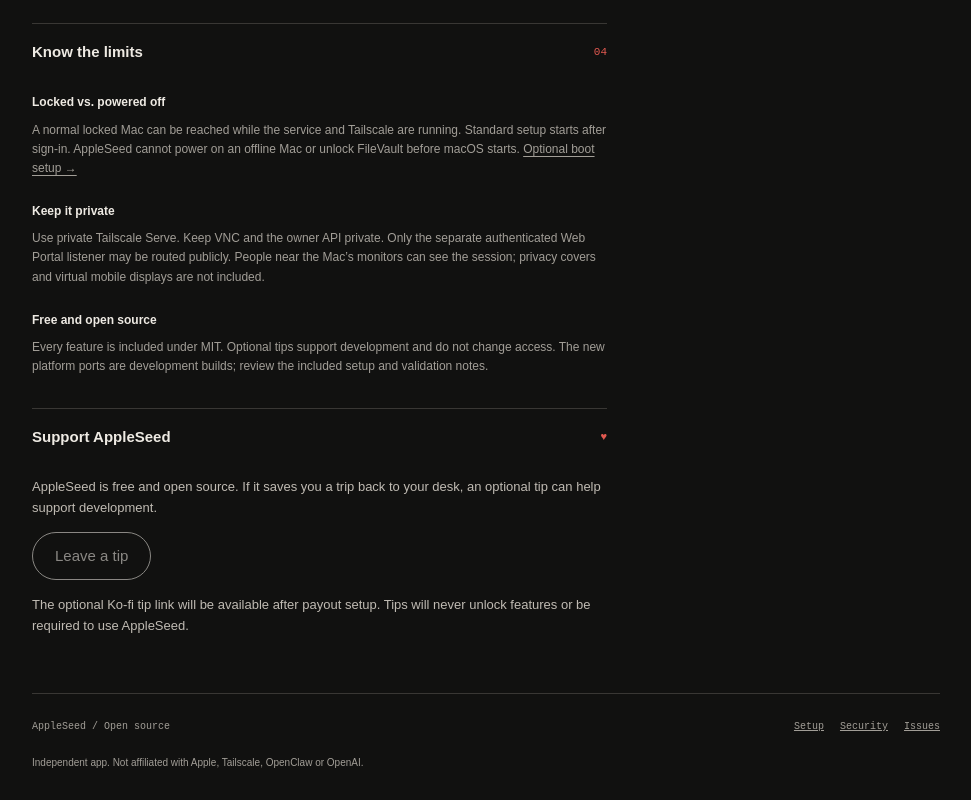
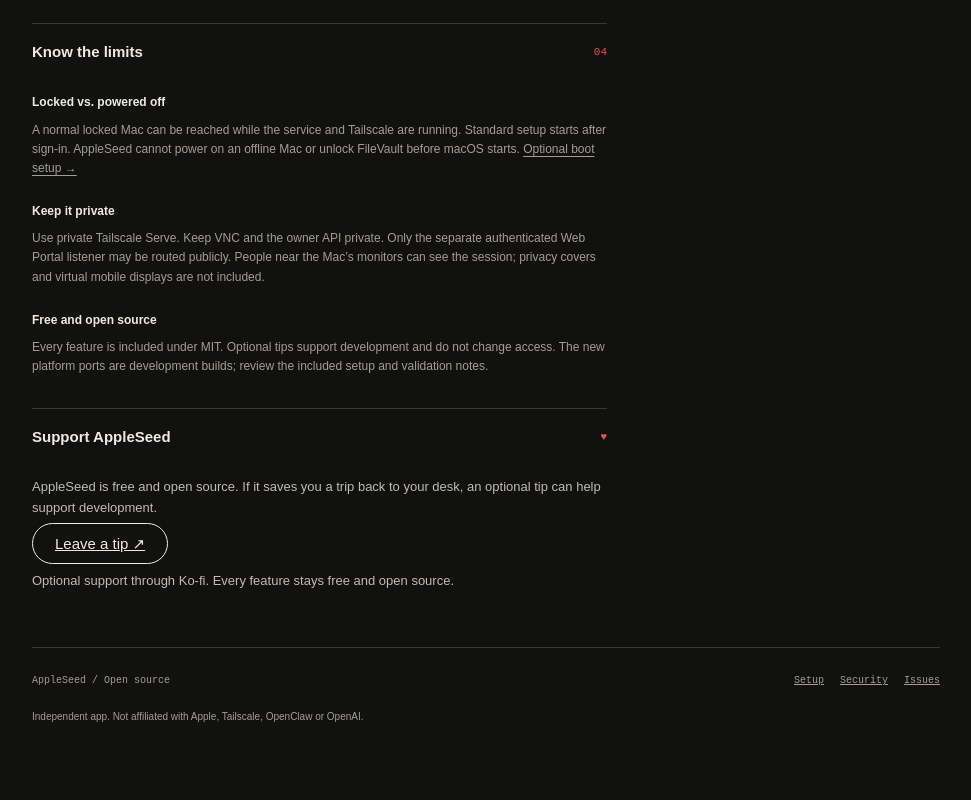
Before and after one commit to eaTurk1/AppleSeed, a website: page website/index.html in a window 1280 px wide. Shown: the part 2123-2923 px from the top of the page, without its empty margins (294-1265 px from the left). After the commit the page ends 2877 px from the top, so only its background shows below. Drawn offline with Linux system fonts and the light colour scheme.

Commit message:
Activate optional Ko-fi tips on the AppleSeed website
Updated the support section to include a link for optional tips on Ko-fi, ensuring all features remain free and open source.

```diff
--- a/website/index.html
+++ b/website/index.html
@@ -69,7 +69,7 @@
 <dt>Keep it private</dt><dd>Use private Tailscale Serve. Keep VNC and the owner API private. Only the separate authenticated Web Portal listener may be routed publicly. People near the Mac’s monitors can see the session; privacy covers and virtual mobile displays are not included.</dd>
 <dt>Free and open source</dt><dd>Every feature is included under MIT. Optional tips support development and do not change access. The new platform ports are development builds; review the included setup and validation notes.</dd></dl>
 </section>
-<section id="support" class="field-notes"><div class="label"><h2>Support AppleSeed</h2><span>♥</span></div><p>AppleSeed is free and open source. If it saves you a trip back to your desk, an optional tip can help support development.</p><button class="tip-button" type="button" disabled>Leave a tip</button><p class="fine">The optional Ko-fi tip link will be available after payout setup. Tips will never unlock features or be required to use AppleSeed.</p></section>
+<section id="support" class="field-notes"><div class="label"><h2>Support AppleSeed</h2><span>♥</span></div><p>AppleSeed is free and open source. If it saves you a trip back to your desk, an optional tip can help support development.</p><a class="tip-button" href="https://ko-fi.com/eaturk1" target="_blank" rel="noopener noreferrer" aria-label="Leave an optional tip on Ko-fi">Leave a tip ↗</a><p class="fine">Optional support through Ko-fi. Every feature stays free and open source.</p></section>
 </article>
 <aside class="app-view" aria-label="Real AppleSeed interface"><figure><a href="./appleseed-connect.jpg" aria-label="View the full AppleSeed screenshot"><img src="./appleseed-connect.jpg" alt="Actual AppleSeed client: Mac online, Connect to Mac, Session settings and Connection guide" width="412" height="800"></a><figcaption><span>THE APP / CONNECT SCREEN</span><p>AppleSeed’s shared interface, shown with a demo connection. The native Android app uses these same controls.</p></figcaption></figure><div class="quick-ref"><b>Already connected?</b><span>Unlock · Web Portal</span><p>Directly on the home screen and live toolbar. Every feature included.</p></div></aside>
 </div>
```
